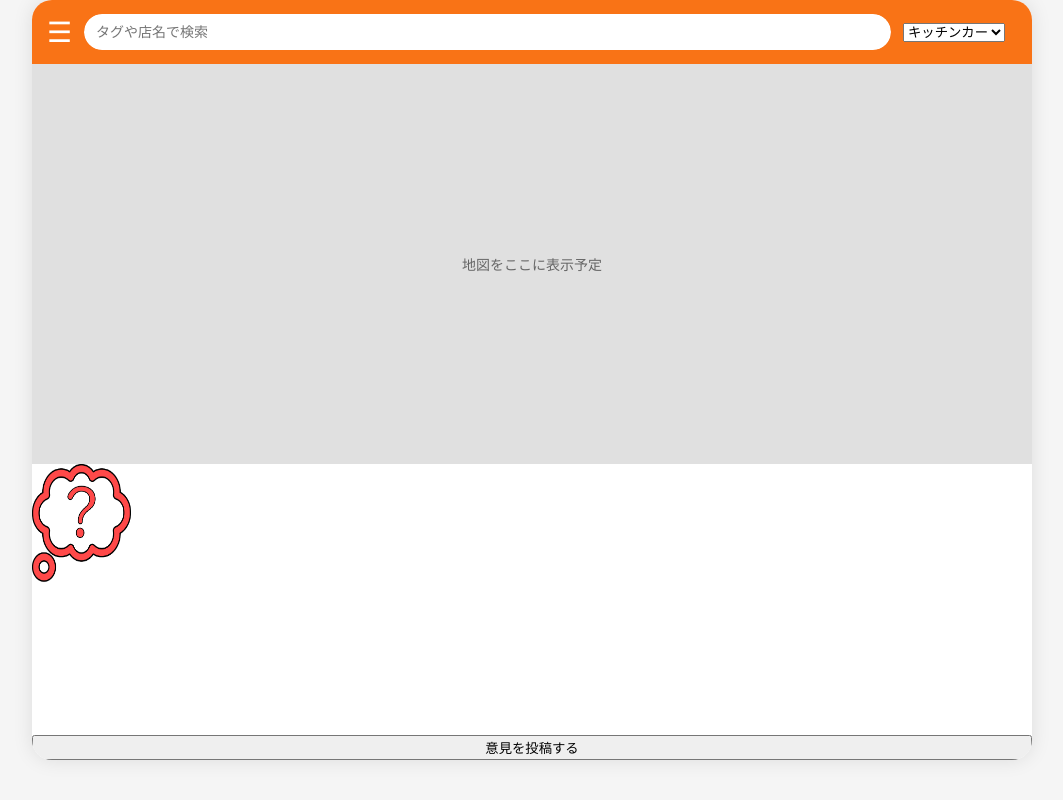
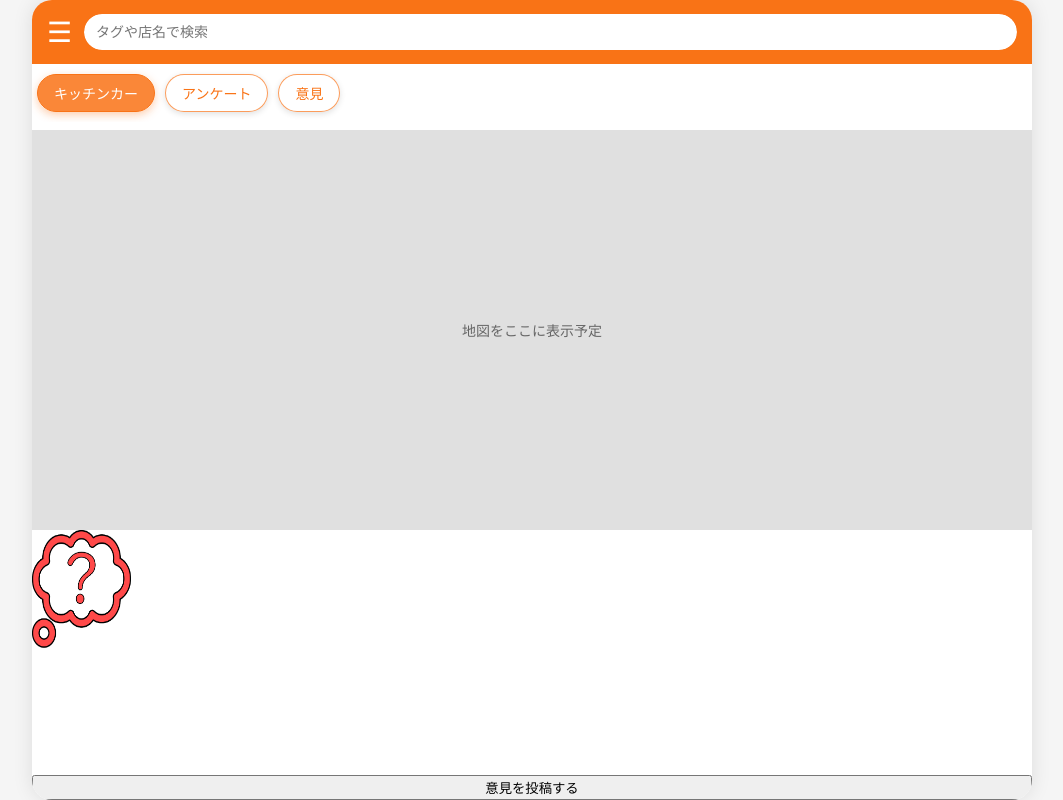
Before and after one commit to HearCall3/kitchen-link, a Next.js app: page / in a window 1280 px wide. Shown: the whole page, without its empty margins (108-1171 px from the left). Built offline with nearby package versions, Linux system fonts and the light colour scheme.

Commit message:
画面きれいにした11/20

```diff
--- a/src/app/globals.css
+++ b/src/app/globals.css
@@ -13,7 +13,7 @@ body {
 /* === スマホフレーム === */
 .phone-frame {
   width: 90%;
-  max-width: 1000px; /* PCでも広がる上限 */
+  max-width: 1000px;
   height: 95vh;
   background: #fff;
   margin: 0 auto;
@@ -36,33 +36,3 @@ header {
   height: 64px;
   box-sizing: border-box;
 }
-@tailwind base;
-@tailwind components;
-@tailwind utilities;
-
-/* 全ページ共通 */
-body {
-  margin: 0;
-  padding: 0;
-  font-family: "Noto Sans JP", sans-serif;
-  background-color: #f5f5f5;
-}
-
-/* button {
-  cursor: pointer;
-  transition: all 0.2s ease;
-}
-button:hover {
-  opacity: 0.9;
-} */
-
-.tag {
-  display: inline-block;
-  background-color: #fed7aa;
-  color: #c05621;
-  padding: 4px 8px;
-  border-radius: 9999px;
-  font-size: 12px;
-  margin-right: 4px;
-  margin-bottom: 4px;
-}
--- a/src/app/page.tsx
+++ b/src/app/page.tsx
@@ -31,6 +31,7 @@ export default function Home() {
   };
 
   // ====== 絞り込み ======
+  const [selectedFilter, setSelectedFilter] = useState("キッチンカー");
   const [filter, setFilter] = useState("");
 
   // ====== アンケート ======
@@ -61,7 +62,7 @@ export default function Home() {
     }
   };
   // ====== アンケートを開く ======
-const openPoll = () => setPollOpen(true);
+  const openPoll = () => setPollOpen(true);
 
 
   return (
@@ -81,17 +82,26 @@ const openPoll = () => setPollOpen(true);
             className="flex-1 p-2 text-gray-700"
           />
         </div>
-        <div className="serch">
-          <select>
-            <option value="apple">キッチンカー</option>
-            <option value="banana">アンケート</option>
-            <option value="orange">意見</option>
-          </select>
+      </header>
+      {/* ===== フィルターチップ ===== */}
+      <div className="filter-chip-container">
+        {["キッチンカー", "アンケート", "意見"].map((item) => (
+          <button
+            key={item}
+            className={`filter-chip ${selectedFilter === item ? "active" : ""}`}
+            onClick={() => setSelectedFilter(item)}
+          >
+            {item}
+          </button>
+        ))}
+      </div>
 
-        </div>
-      </header>
 
       {/* ===== ハンバーガーメニュー ===== */}
+      {menuOpen && (
+        <div className="menu-overlay" onClick={() => setMenuOpen(false)}></div>
+      )}
+
       <div className={`side-menu ${menuOpen ? "open" : ""}`}>
         <ul className="text-gray-800 text-lg">
           <li className="border-b p-3 hover:bg-gray-100">プロフィール</li>
@@ -124,8 +134,8 @@ const openPoll = () => setPollOpen(true);
         ></div>
       )}
 
-      {/* {マップ想定} */}
-      <div className="map-container">
+      {/* マップ */}
+      <div className="map-container z-10 relative">
         地図をここに表示予定
       </div>
 
--- a/src/app/style.css
+++ b/src/app/style.css
@@ -16,6 +16,7 @@ header {
   position: relative;
   height: 64px;
   box-sizing: border-box;
+  z-index: 1000;
 }
 
 .menuIcon {
@@ -39,83 +40,101 @@ header input {
 
   font-size: 14px;
 }
-.serch{
-  border-radius: 9999px;
-  padding: 10px 12px;
-  border: none;
-  outline: none;
-  color: #333;
-  font-size: 14px;
 
+/* === フィルターチップ === */
+.filter-chip-container {
+  display: flex;
+  gap: 10px;
+  padding: 10px 5px;
+  overflow-x: auto;
+  scrollbar-width: none; /* Firefox */
+  margin-bottom: 8px;
+
+  /* 地図の上に浮くように */
+  position: relative;
+  z-index: 20;
 }
 
-/* === モーダル（意見・アンケート） === */
-.modal, .poll-dialog {
-  position: fixed;
-  left: 50%;
-  top: 50%;
-  transform: translate(-50%, -50%);
-  width: 90%;
-  max-width: 400px;
-  background: white;
-  border-radius: 20px;
-  padding: 20px;
-  box-shadow: 0 0 15px rgba(0,0,0,0.2);
-  z-index: 50;
+.filter-chip-container::-webkit-scrollbar {
+  display: none;
 }
 
-.dialog-overlay {
+.filter-chip {
+  padding: 8px 16px;
+  border-radius: 20px;
+  border: 1.5px solid rgba(249, 115, 22, 0.7);
+  background: rgba(255, 255, 255, 0.55);
+  backdrop-filter: blur(6px);
+  color: #f97316;
+  font-size: 14px;
+  font-weight: 500;
+  cursor: pointer;
+  white-space: nowrap;
+  transition: 0.2s;
+  box-shadow: 0 2px 6px rgba(0,0,0,0.12);
+}
+
+/* ホバー時のオレンジグラデーション */
+.filter-chip:hover {
+  background: rgba(255, 153, 70, 0.25);
+  border-color: rgba(255, 140, 60, 0.9);
+}
+
+/* 選択状態（Googleの青 → あなたはオレンジ） */
+.filter-chip.active {
+  background: rgba(249, 115, 22, 0.85);
+  color: white;
+  border-color: rgba(249, 115, 22, 1);
+  box-shadow: 0 3px 8px rgba(249, 115, 22, 0.35);
+}
+
+/* === ハンバーガーメニュー=== */
+.side-menu {
+  position: absolute;
+  top: 60px;
+  left: -100%;
+  width: 70%;
+  max-width: 260px;
+  height: calc(100vh - 60px);
+  background: white;
+  box-shadow: 3px 0 8px rgba(0,0,0,0.2);
+  z-index: 40;
+  overflow-y: auto;
+  transition: left 0.3s ease;
+}
+
+.phone-frame {
+  position: relative;
+  width: 90%;
+  max-width: 1000px;
+  min-height: 100vh;
+  height: auto;
+}
+
+.side-menu.open {
+  left: 0;
+}
+
+.side-menu ul {
+  list-style: none;
+  padding: 0; /* ← これに修正 */
+  margin: 0;
+}
+/* === メニュー外クリック用オーバーレイ === */
+.menu-overlay {
   position: fixed;
   top: 0;
   left: 0;
   width: 100%;
   height: 100%;
-  background: rgba(0,0,0,0.4);
-  z-index: 40;
+  background: rgba(0,0,0,0.2); /* うっすら暗くする */
+  z-index: 30; /* メニュー(40)より後ろ、ヘッダーより前 */
 }
 
-/* 背景の暗転 */
-.overlay {
-  position: fixed;
-  top: 0;
-  left: 0;
-  width: 100%;
-  height: 100%;
-  background: rgba(0, 0, 0, 0.4);
-  z-index: 20;
-}
-
-/* === ハンバーガメニュー=== */
-/* デフォルトは非表示（左に隠す） */
-.side-menu {
-  position: fixed;
-  top: 0;
-  left: -70%;
-  width: 150px;
-  height: 100%;
-  background: white;
-  box-shadow: 3px 0 8px rgba(0,0,0,0.2);
-  z-index: 40;
-  transition: left 0.3s ease;
-}
-.animate-slideIn {
-  animation: slideIn 0.3s ease forwards;
-}
-
-/* open クラスで表示 */
-.side-menu.open {
-  left: 0;
-}
 
 /* メニューアイテム */
-.side-menu ul {
-  list-style: none;
-  padding: 0;
-  margin: 0;
-}
-
 .side-menu li {
-  padding: 12px 0;
+  padding: 14px 18px;
   border-bottom: 1px solid #ddd;
   cursor: pointer;
   font-weight: 500;
@@ -123,6 +142,7 @@ header input {
 }
 
 .side-menu li:hover {
+  background: #f5f5f5;
   color: #f97316;
 }
 /* map想定 */
```
